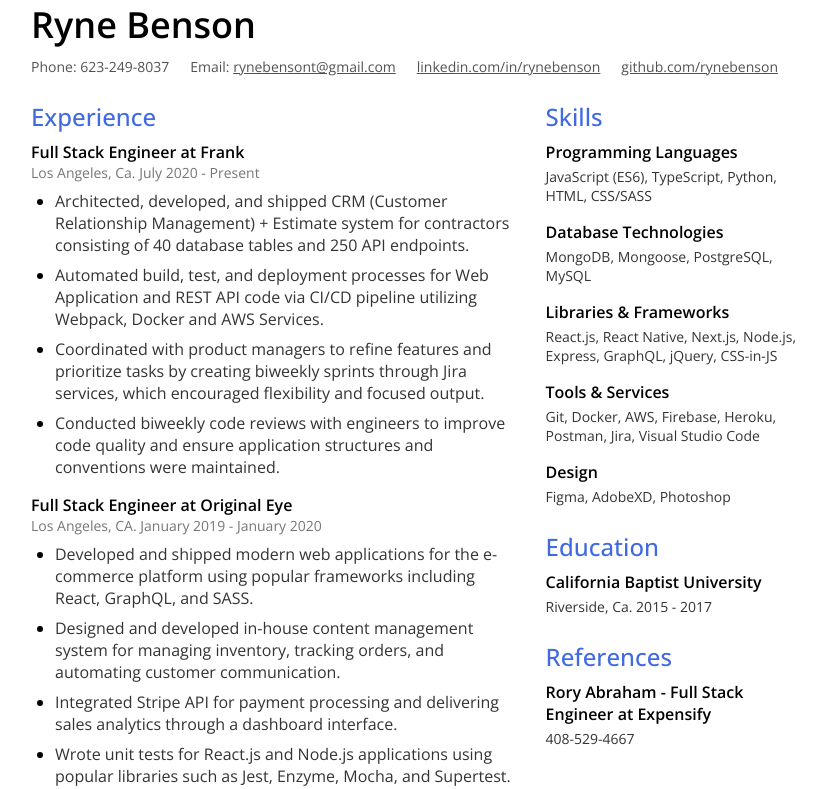
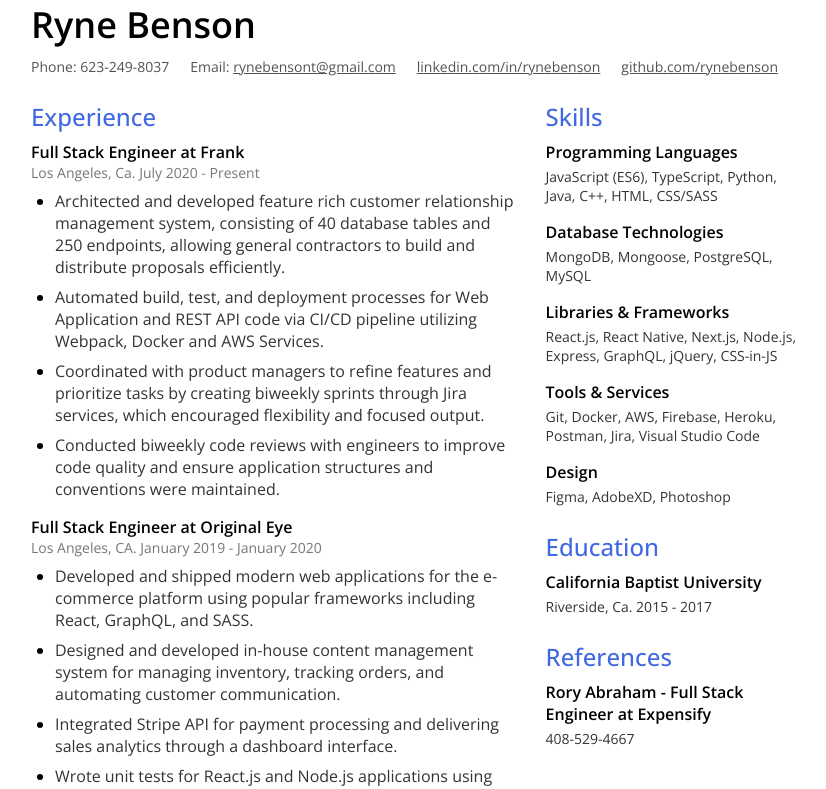
Before and after one commit to Rynebenson/Resume, a Next.js app: page / in a window 1280 px wide. Shown: the top 789 px of the page, without its empty margins (225-1051 px from the left). Built offline with nearby package versions, Linux system fonts and the light colour scheme.

Commit message:
tweaks to resume

```diff
--- a/pages/index.js
+++ b/pages/index.js
@@ -42,8 +42,9 @@
               <ul>
                 <li>
                   <p>
-                    Architected, developed, and shipped CRM (Customer Relationship Management) + Estimate system
-                    for contractors consisting of 40 database tables and 250 API endpoints.
+                    Architected and developed feature rich customer relationship management system,
+                    consisting of 40 database tables and 250 endpoints, allowing general
+                    contractors to build and distribute proposals efficiently.
                   </p>
                 </li>
                 <li>
@@ -128,7 +129,7 @@
               </p>
               <p className="skills">
                 JavaScript (ES6), TypeScript, Python,
-                HTML, CSS/SASS
+                Java, C++, HTML, CSS/SASS
               </p>
             </div>
 
```
